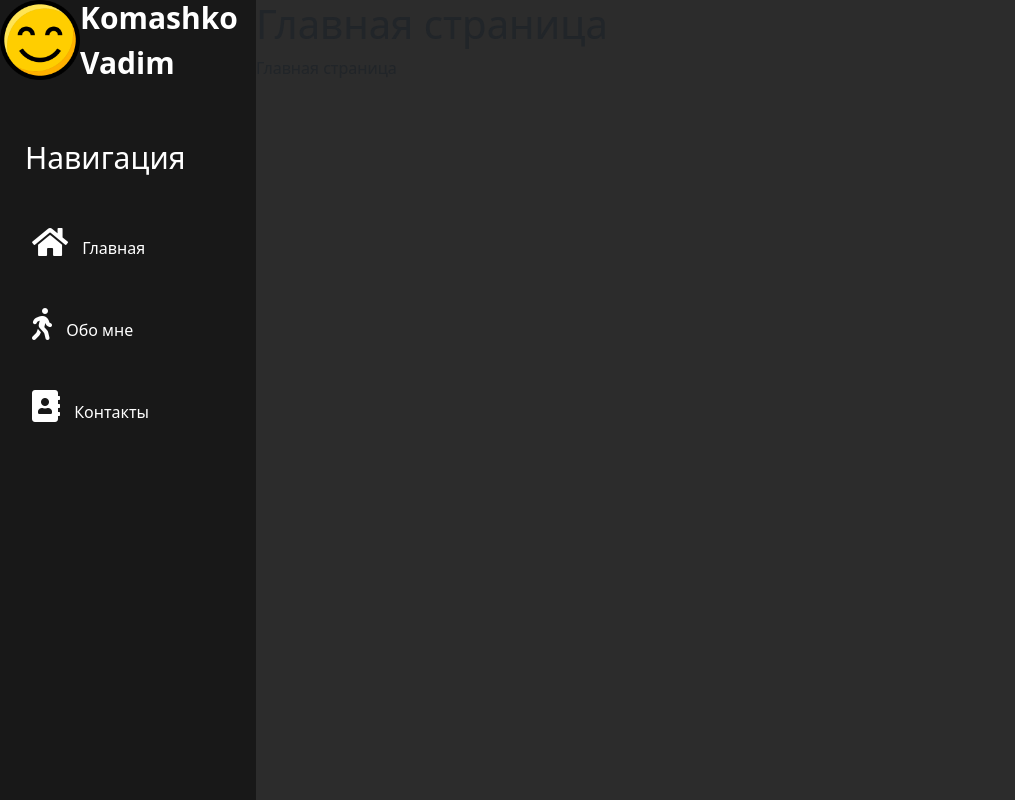
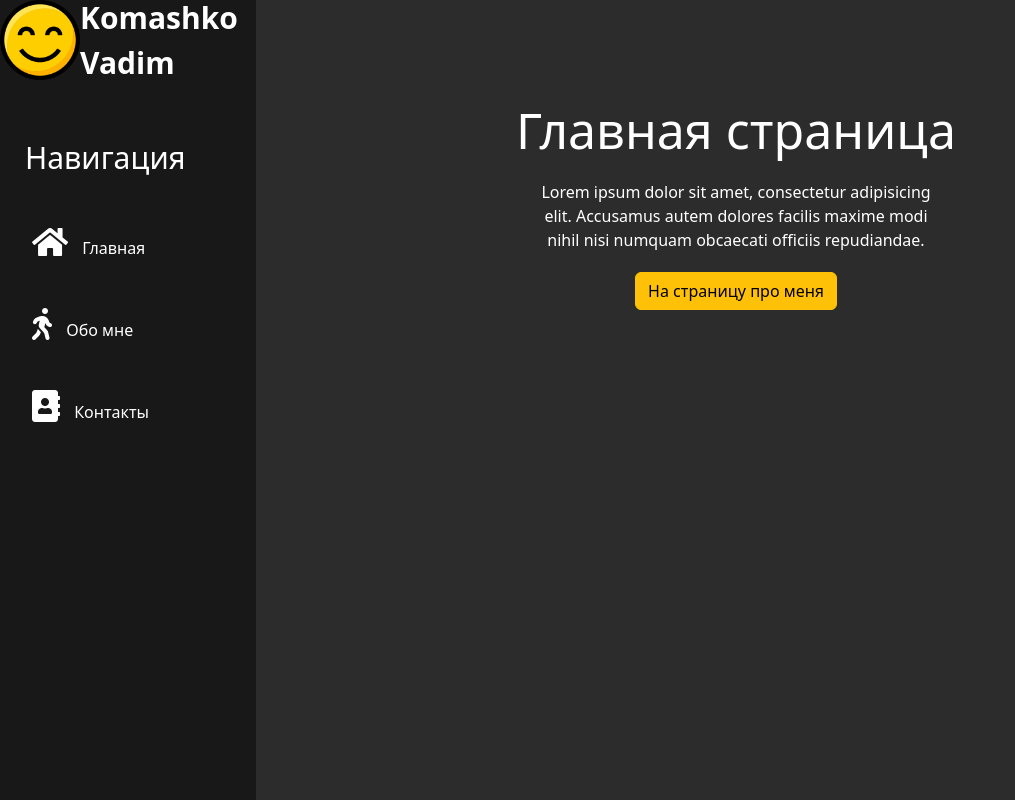
Before and after one commit to VadimRight/django_project, a Django app: page / in a window 1280 px wide. Shown: the whole page, without its empty margins (0-1015 px from the left). Run offline with Django 4.2, Linux system fonts and the light colour scheme; some libraries are stand-ins or nearby versions.

Commit message:
made warnong-buttons and some disgn

```diff
--- a/web_project/main/static/main/css/main.css
+++ b/web_project/main/static/main/css/main.css
@@ -70,10 +70,31 @@ li:hover {
 }
 
 li:hover i {
-    color: purple;
+    color: #FFB30D;
     transform: scale(1.2);
     }
 
 li:hover a {
-    color: purple;
+    color: #FFB30D;
 }
+main .features {
+    float: left;
+    color: #fff;
+    margin-top: 100px;
+    text-align: center;
+    width: 75%;
+}
+
+main .features h1 {font-size: 50px;}
+main .features p {max-width: 400px; margin: 20px auto}
+
+.btn-#FFB30D {
+    background-color: #FFB30D;
+    color: white;
+    border-color: #FFB30D;
+}
+
+.btn-#FFB30D:hover {
+    background-color: darkpurple;
+    border-color: darkpurple;
+}
--- a/web_project/main/templates/main/index.html
+++ b/web_project/main/templates/main/index.html
@@ -3,6 +3,9 @@
 {% block title %}Главная страница{% endblock %}
 
 {% block content %}
-    <h1>Главная страница</h1>
-    <p>Главная страница</p>
+    <div class ="features">
+        <h1>Главная страница</h1>
+        <p>Lorem ipsum dolor sit amet, consectetur adipisicing elit. Accusamus autem dolores facilis maxime modi nihil nisi numquam obcaecati officiis repudiandae.</p>
+        <button class="btn btn-warning">На страницу про меня</button>
+    </div>
 {% endblock %}
```
Also changed, not shown: web_project/main/templates/main/about.html (+5 -2 lines).
